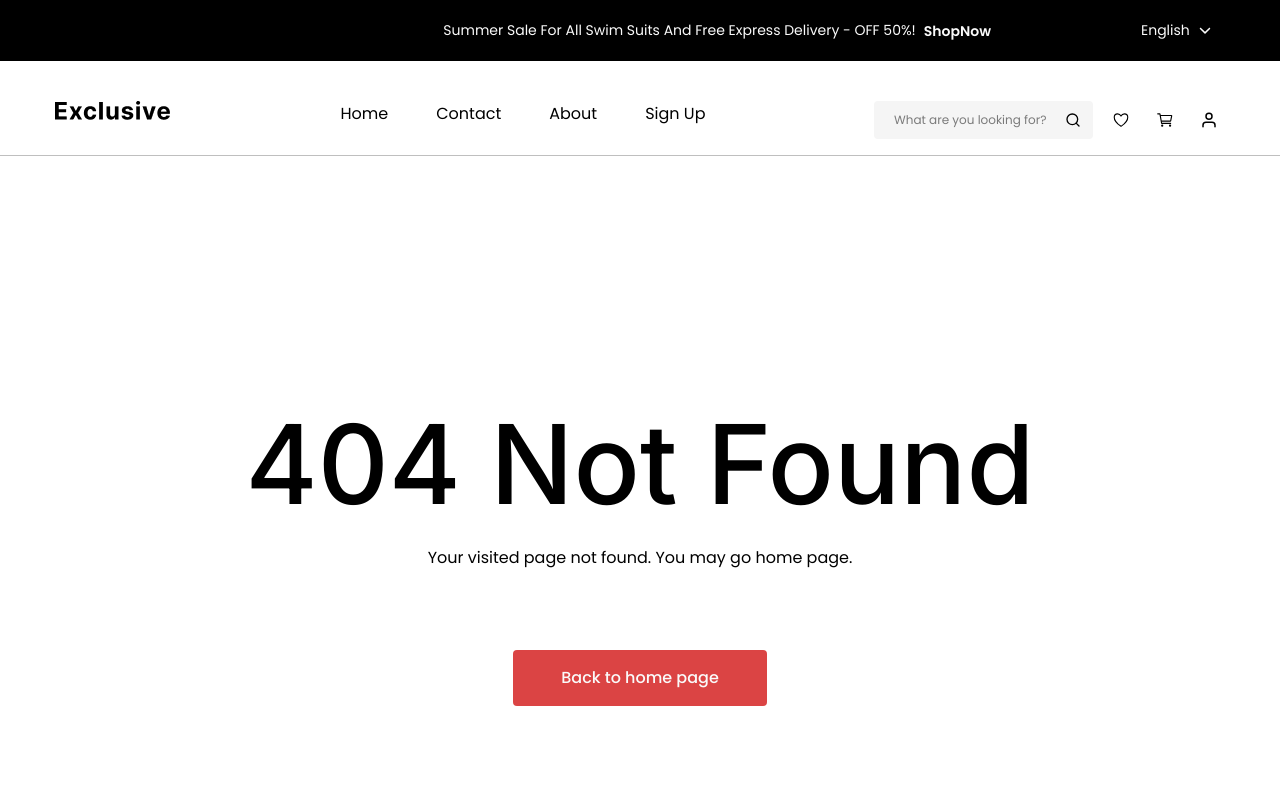
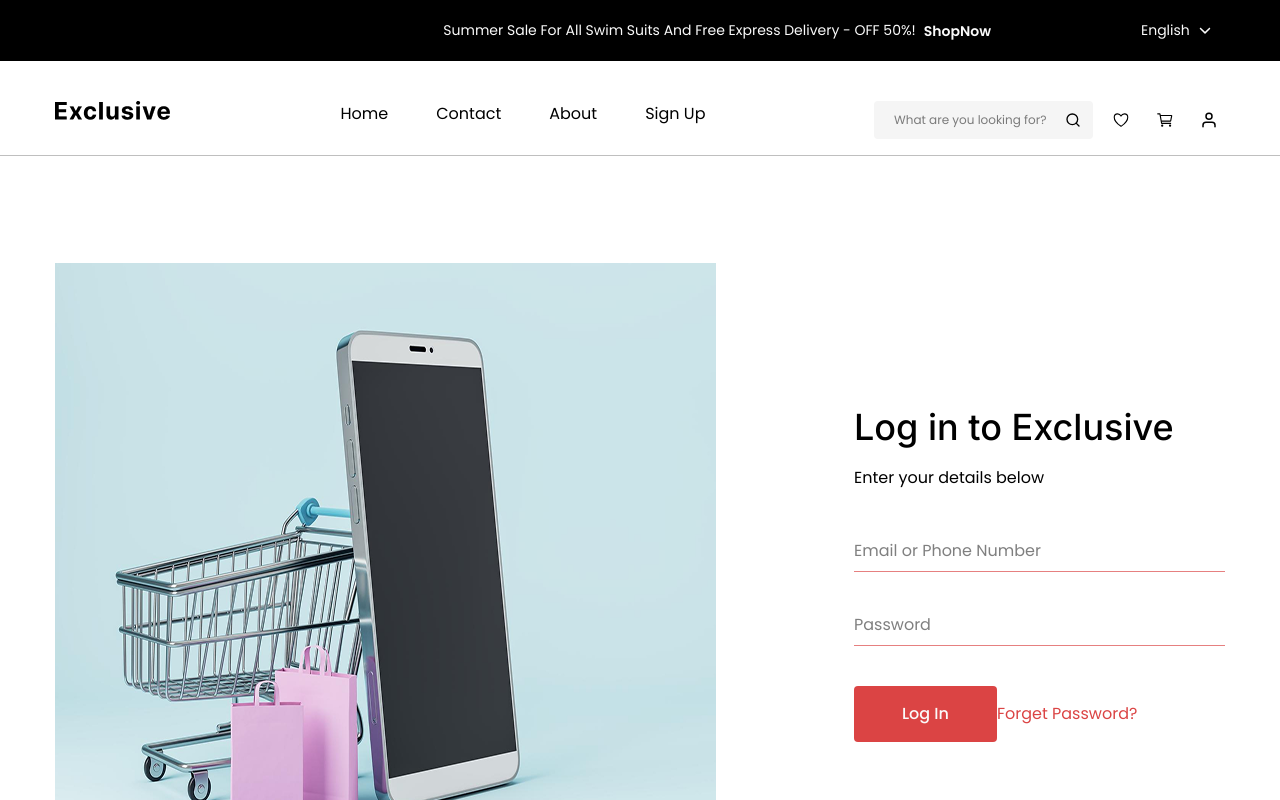
Before and after one commit to jihadcodes/E-commerce-website-design-with-API, a React (Vite) app: page /signup in a window 1280 px wide. Shown: the top 800 px of the page. Built offline with nearby package versions, Linux system fonts and the light colour scheme.

Commit message:
signup page starting

```diff
--- a/src/components/Navbar/Navbar.jsx
+++ b/src/components/Navbar/Navbar.jsx
@@ -52,7 +52,7 @@ const Navbar = () => {
                         <li><Link to="/">Home</Link></li>
                         <li><a href="">Contact</a></li>
                         <li><a href="">About</a></li>
-                        <li><a href="">Sign Up</a></li>
+                        <li><Link to="/signup">Sign Up</Link></li>
                     </ul>
                 </div>
                 <div className="w-[30%] flex justify-center items-center ">
--- /dev/null
+++ b/src/components/pages/SignUp.jsx
@@ -0,0 +1,33 @@
+import React from 'react'
+import login_img from "../../assets/images/login.png";
+const SignUp = () => {
+  return (
+    <>
+          <div className="container">
+            <div className="flex items-center justify-between  mt-[107px] mb-[246px]">
+              <div className="">
+                <img src={login_img} alt="" />
+              </div>
+              <div className="w-[371px]">
+                <form action="">
+
+                <h3 className="text-[#000000] tracking-[4%] leading-7.5 text-4xl font-inter font-medium mb-6 ">
+                  Log in to Exclusive
+                </h3>
+                <p className="para-text mb-12">Enter your details below</p>
+                <input type="text" className="form-input "  placeholder="Email or Phone Number" />
+                <input type="password" className="form-input"  placeholder="Password" />
+
+                    <button className="button">Log In</button>
+                    <a  href="" className="text-[16px] text-[#DB4444] leading-6 font-poppins font-normal ">Forget Password?</a>
+
+                </form>
+
+              </div>
+            </div>
+          </div>
+        </>
+  )
+}
+
+export default SignUp
--- a/src/main.jsx
+++ b/src/main.jsx
@@ -9,6 +9,7 @@ import MainRoot from './components/MainRoot/MainRoot.jsx';
 import Cart from './components/Cart/Cart.jsx';
 import NotFound from './components/pages/NotFound.jsx';
 import Login from './components/pages/Login.jsx';
+import SignUp from './components/pages/SignUp.jsx';
 
 const router = createBrowserRouter([
   {
@@ -21,6 +22,7 @@ const router = createBrowserRouter([
       { path: "cart", Component: Cart },
       { path: "*", Component: NotFound },
       { path: "/login", Component: Login },
+      { path: "/signup", Component: SignUp },
 
     ],
   },
```
